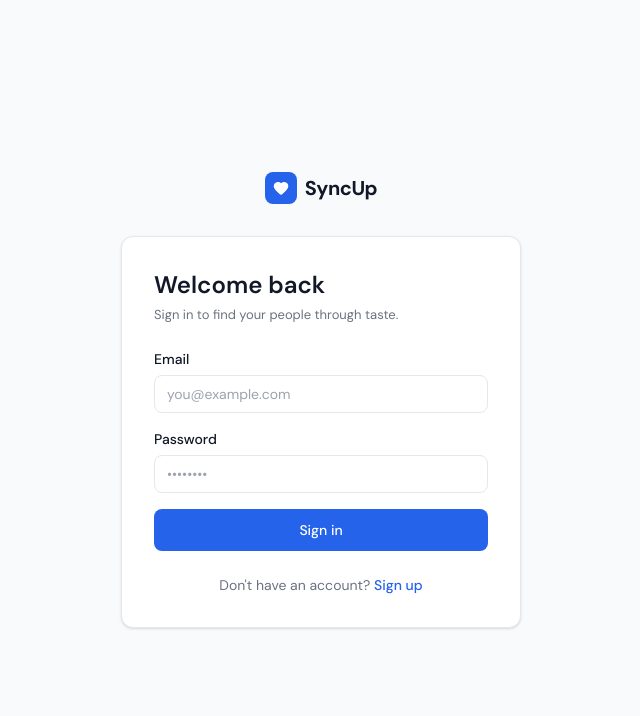
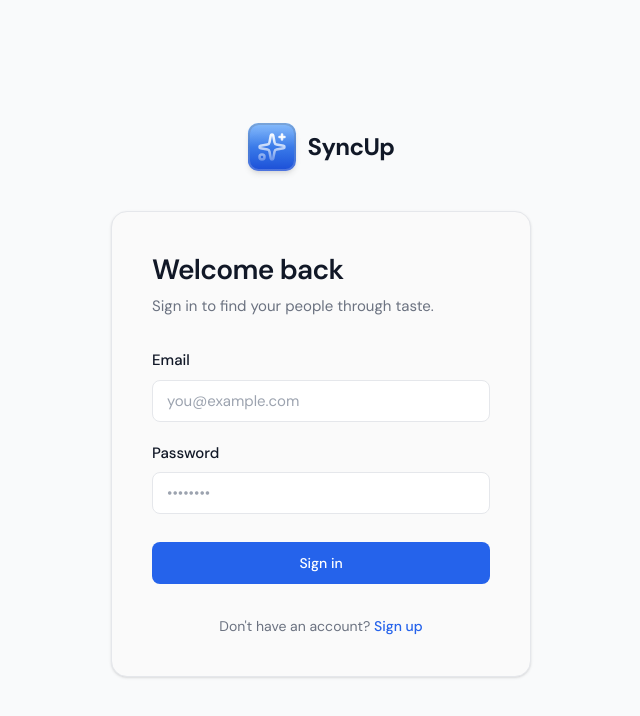
Before and after one commit to halva2251/syncup, a Next.js app in the folder frontend/: page /login in a window 1280 px wide. Shown: the top 716 px of the page, without its empty margins (319-959 px from the left). Built offline with nearby package versions, Linux system fonts and the light colour scheme; no server answers.

Commit message:
design: polish auth pages with AppIcon logo, #FAFAFA card bg, improved typography

```diff
--- a/frontend/app/(auth)/layout.tsx
+++ b/frontend/app/(auth)/layout.tsx
@@ -1,19 +1,18 @@
 import type { ReactNode } from "react";
 import Link from "next/link";
-import { Heart } from "lucide-react";
+import { AppIcon } from "@/components/ui/app-icon";
+import { Sparkles } from "lucide-react";
 
 export default function AuthLayout({ children }: { children: ReactNode }) {
   return (
     <div className="flex min-h-screen flex-col items-center justify-center bg-[var(--color-bg-page)] p-4">
-      <div className="w-full max-w-[400px]">
+      <div className="w-full max-w-[420px]">
         <Link
           href="/"
-          className="mb-8 flex items-center justify-center gap-2 text-[var(--color-text-primary)]"
+          className="mb-10 flex items-center justify-center gap-3 text-[var(--color-text-primary)]"
         >
-          <span className="inline-flex h-8 w-8 items-center justify-center rounded-lg bg-[var(--color-accent)] text-white">
-            <Heart className="h-4 w-4 fill-current" />
-          </span>
-          <span className="text-xl font-bold tracking-tight">SyncUp</span>
+          <AppIcon icon={Sparkles} size="md" gradient="brand" />
+          <span className="text-2xl font-bold tracking-tight">SyncUp</span>
         </Link>
         {children}
       </div>
--- a/frontend/app/globals.css
+++ b/frontend/app/globals.css
@@ -6,6 +6,7 @@
   /* Light mode tokens */
   --color-bg-page: #F9FAFB;
   --color-bg-card: #FFFFFF;
+  --color-bg-auth-card: #FAFAFA;
   --color-bg-sidebar: #FFFFFF;
   --color-border: #E5E7EB;
   --color-border-subtle: #F3F4F6;
--- a/frontend/components/auth/auth-form.tsx
+++ b/frontend/components/auth/auth-form.tsx
@@ -41,17 +41,17 @@ export function AuthForm({
   );
 
   return (
-    <div className="rounded-xl border border-[var(--color-border)] bg-[var(--color-bg-card)] p-6 shadow-sm sm:p-8">
-      <div className="mb-6">
-        <h1 className="text-2xl font-semibold text-[var(--color-text-primary)]">
+    <div className="rounded-2xl border border-[var(--color-border)] bg-[var(--color-bg-auth-card)] p-8 shadow-sm sm:p-10">
+      <div className="mb-8">
+        <h1 className="text-[28px] font-semibold leading-tight tracking-tight text-[var(--color-text-primary)]">
           {title}
         </h1>
-        <p className="mt-1 text-[13px] text-[var(--color-text-secondary)]">
+        <p className="mt-2 text-[15px] text-[var(--color-text-secondary)]">
           {subtitle}
         </p>
       </div>
 
-      <form action={formAction} className="space-y-4">
+      <form action={formAction} className="space-y-5">
         {state?.error && <ErrorMessage>{state.error}</ErrorMessage>}
 
         {fields.map((field) => (
@@ -69,7 +69,7 @@ export function AuthForm({
         <Button
           type="submit"
           size="lg"
-          className="w-full"
+          className="mt-2 w-full"
           disabled={pending}
         >
           {pending && <Loader2 className="h-4 w-4 animate-spin" />}
@@ -77,7 +77,7 @@ export function AuthForm({
         </Button>
       </form>
 
-      <div className="mt-6 text-center text-sm text-[var(--color-text-secondary)]">
+      <div className="mt-8 text-center text-sm text-[var(--color-text-secondary)]">
         {footer}
       </div>
     </div>
--- a/frontend/components/ui/input.tsx
+++ b/frontend/components/ui/input.tsx
@@ -21,7 +21,7 @@ export function Input({
       {label && (
         <label
           htmlFor={inputId}
-          className="mb-1.5 block text-sm font-medium text-[var(--color-text-primary)]"
+          className="mb-2 block text-[15px] font-medium text-[var(--color-text-primary)]"
         >
           {label}
         </label>
@@ -29,9 +29,9 @@ export function Input({
       <input
         id={inputId}
         className={[
-          "w-full rounded-lg border bg-[var(--color-bg-card)] px-3 py-2 text-sm text-[var(--color-text-primary)] placeholder:text-[var(--color-text-tertiary)]",
-          "h-[38px] transition-colors",
-          "focus:outline-none focus:border-[var(--color-accent)] focus:ring-2 focus:ring-[var(--color-accent-soft)]",
+          "w-full rounded-lg border bg-[var(--color-bg-card)] px-3.5 py-2 text-[15px] text-[var(--color-text-primary)] placeholder:text-[var(--color-text-tertiary)]",
+          "h-[42px] transition-colors",
+          "focus:outline-none focus:border-[var(--color-accent)] focus:ring-[3px] focus:ring-[var(--color-accent-soft)]",
           error
             ? "border-[var(--color-danger)] focus:border-[var(--color-danger)] focus:ring-red-100"
             : "border-[var(--color-border)]",
```
Also changed, not shown: 1 other file (tests, documents, lock files or other folders).
